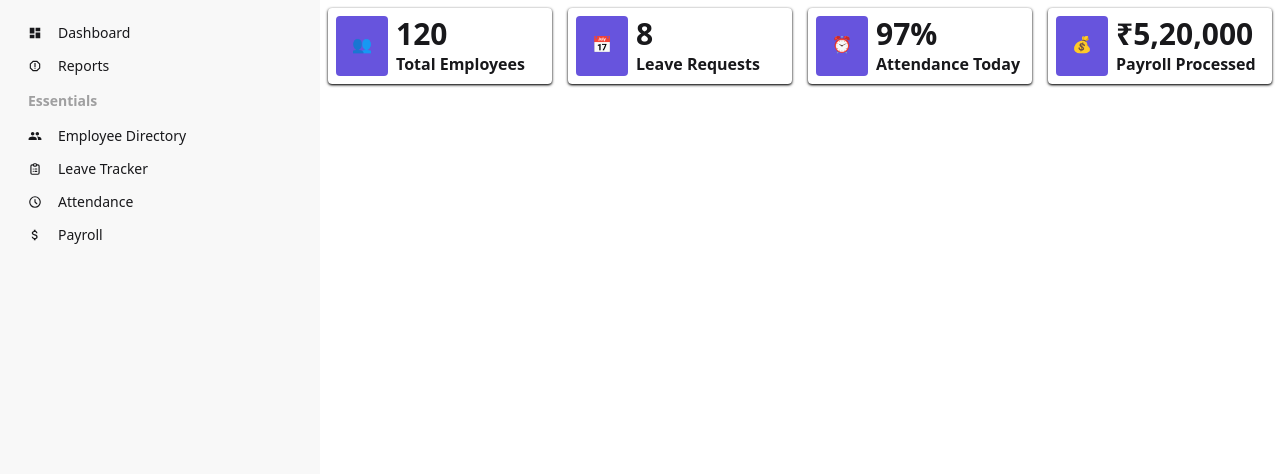
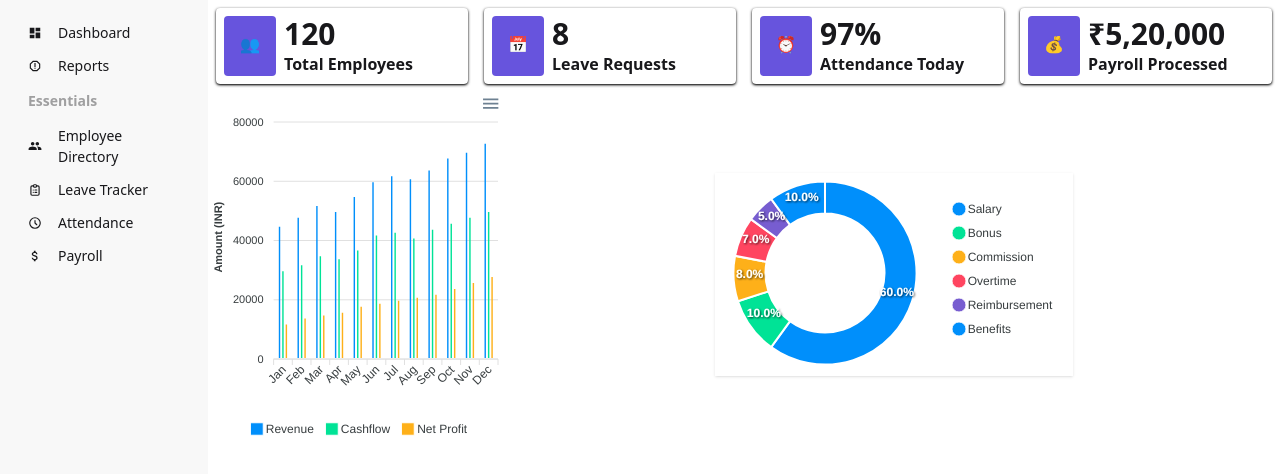
Before and after one commit to KaranSapra124/WorkSphere, a React (Vite) app: page / in a window 1280 px wide. Shown: the top 474 px of the page. Built offline with nearby package versions, Linux system fonts and the light colour scheme.

Commit message:
Added charts for dashboard

```diff
--- a/package.json
+++ b/package.json
@@ -11,7 +11,9 @@
   },
   "dependencies": {
     "@tailwindcss/vite": "^4.1.4",
+    "apexcharts": "^4.7.0",
     "react": "^19.0.0",
+    "react-apexcharts": "^1.7.0",
     "react-dom": "^19.0.0",
     "react-icons": "^5.5.0",
     "react-router-dom": "^7.5.2",
--- /dev/null
+++ b/src/Components/Dashboard/Charts/CompanyPay.tsx
@@ -0,0 +1,50 @@
+import React from 'react';
+import ReactApexChart from 'react-apexcharts';
+import { ApexOptions } from 'apexcharts';
+
+const options: ApexOptions = {
+    chart: {
+        type: 'donut',
+    },
+    labels: [
+        'Salary',
+        'Bonus',
+        'Commission',
+        'Overtime',
+        'Reimbursement',
+        'Benefits',
+    ],
+    responsive: [
+        {
+            breakpoint: 480,
+            options: {
+                chart: {
+                    width: 300,
+                },
+                legend: {
+                    position: 'bottom',
+                },
+            },
+        },
+    ],
+    tooltip: {
+        y: {
+            formatter: (val: number) => `${val}%`,
+        },
+    },
+    legend: {
+        position: 'right',
+    },
+};
+
+const series = [60, 10, 8, 7, 5, 10]; // Total = 100%
+
+const CompanyPayBreakdownChart = () => {
+    return (
+        <div className="w-1/3 shadow my-auto  mx-auto">
+            <ReactApexChart  options={options} series={series} type="donut" height={350} />
+        </div>
+    );
+}
+
+export default CompanyPayBreakdownChart
--- /dev/null
+++ b/src/Components/Dashboard/Charts/CompanyRevenue.tsx
@@ -0,0 +1,68 @@
+import { ApexOptions } from 'apexcharts';
+import Chart from "react-apexcharts"
+const CompanyRevenue = () => {
+    const columnChartSeries = [
+        {
+            name: "Revenue",
+            data: [45000, 48000, 52000, 50000, 55000, 60000, 62000, 61000, 64000, 68000, 70000, 73000],
+        },
+        {
+            name: "Cashflow",
+            data: [30000, 32000, 35000, 34000, 37000, 42000, 43000, 41000, 44000, 46000, 48000, 50000],
+        },
+        {
+            name: "Net Profit",
+            data: [12000, 14000, 15000, 16000, 18000, 19000, 20000, 21000, 22000, 24000, 26000, 28000],
+        },
+    ];
+
+    const columnChartOptions: ApexOptions = {
+        chart: {
+            type: 'bar',
+            height: 350
+        },
+        plotOptions: {
+            bar: {
+                horizontal: false,
+                columnWidth: '55%',
+                // endingShape: 'rounded'
+            },
+        },
+        dataLabels: {
+            enabled: false
+        },
+        stroke: {
+            show: true,
+            width: 2,
+            colors: ['transparent']
+        },
+        xaxis: {
+            categories: [
+                'Jan', 'Feb', 'Mar', 'Apr', 'May', 'Jun',
+                'Jul', 'Aug', 'Sep', 'Oct', 'Nov', 'Dec'
+            ],
+        },
+        yaxis: {
+            title: {
+                text: 'Amount (INR)'
+            }
+        },
+        fill: {
+            opacity: 1
+        },
+        tooltip: {
+            y: {
+                formatter: function (val) {
+                    return `₹${val.toLocaleString()}`;
+                }
+            }
+        }
+    };
+    return (
+
+        <Chart options={columnChartOptions} series={columnChartSeries} type="bar" height={350} />
+
+    )
+}
+
+export default CompanyRevenue
--- a/src/Layout/Dashboard.tsx
+++ b/src/Layout/Dashboard.tsx
@@ -9,7 +9,7 @@ const Dashboard = () => {
         <>
             <div className='flex'>
 
-                <div className="drawer lg:drawer-open">
+                <div className="drawer w-fit lg:drawer-open">
                     <input id="my-drawer-2" type="checkbox" className="drawer-toggle" />
                     <div className="drawer-content flex flex-col items-center justify-self-start">
                         <label htmlFor="my-drawer-2" className="btn btn-primary drawer-button lg:hidden">
@@ -18,7 +18,7 @@ const Dashboard = () => {
                     </div>
                     <div className="drawer-side">
                         <label htmlFor="my-drawer-2" aria-label="close sidebar" className="drawer-overlay"></label>
-                        <ul className="menu bg-base-200 text-base-content min-h-full w-80 p-4">
+                        <ul className="menu bg-base-200 text-base-content min-h-full w-52 p-4">
                             <li>
                                 <a>
                                     <MdDashboard className="mr-2" /> Dashboard
--- a/src/Pages/Admin/DashboardPage.tsx
+++ b/src/Pages/Admin/DashboardPage.tsx
@@ -1,7 +1,11 @@
 import React from 'react'
 import DashboardCards, { dashboardCard } from '../../Components/Dashboard/DashboardCards';
+import CompanyRevenue from '../../Components/Dashboard/Charts/CompanyRevenue';
+import CompanyPayBreakdownChart from '../../Components/Dashboard/Charts/CompanyPay';
 
 const AdminDashboard = () => {
+
+
     const dashboardCards: dashboardCard[] = [
         {
             title: "Total Employees",
@@ -34,8 +38,16 @@ const AdminDashboard = () => {
     ];
     return (
         <>
-                {dashboardCards?.map((elem: dashboardCard, index: number) => <DashboardCards data={elem} />)}
+            <div className=' w-full'>
 
+                <div className='flex w-full'>
+                    {dashboardCards?.map((elem: dashboardCard, index: number) => <DashboardCards data={elem} />)}
+                </div>
+                <div className='w-full flex'>
+                    <CompanyRevenue />
+                    <CompanyPayBreakdownChart/>
+                </div>
+            </div>
         </>
     )
 }
```
Also changed, not shown: 1 other file (tests, documents, lock files or other folders).
